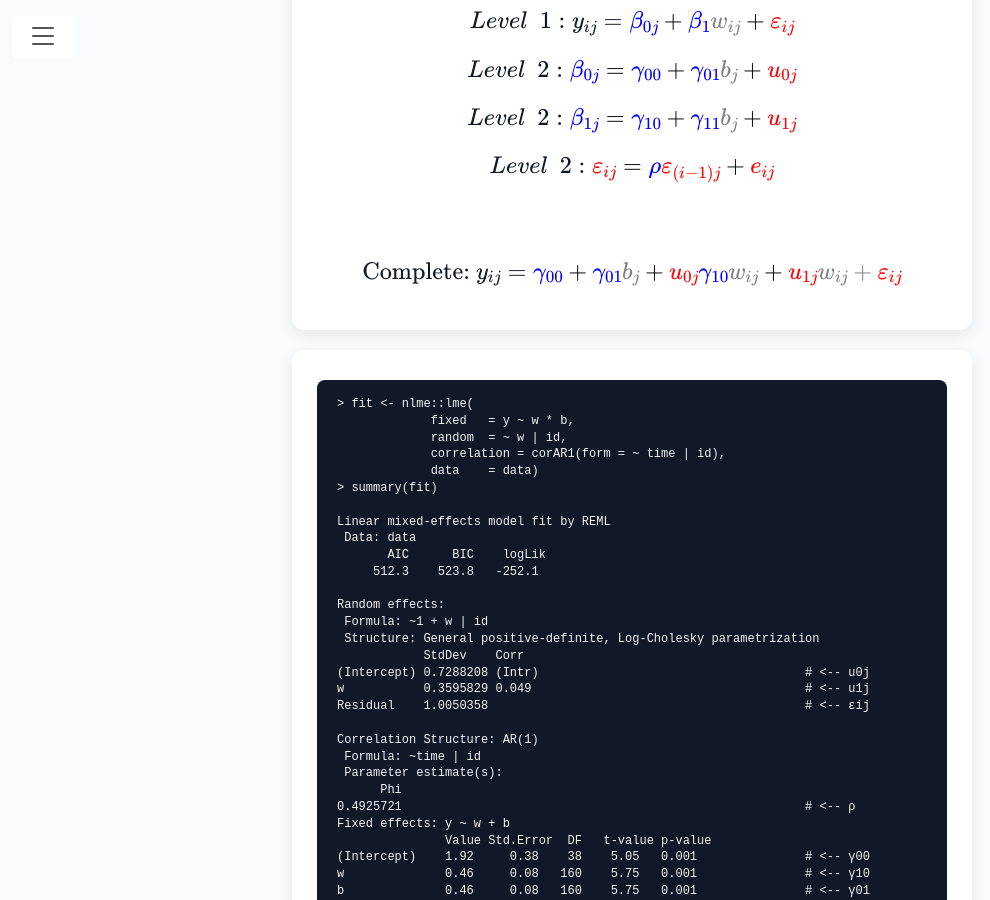
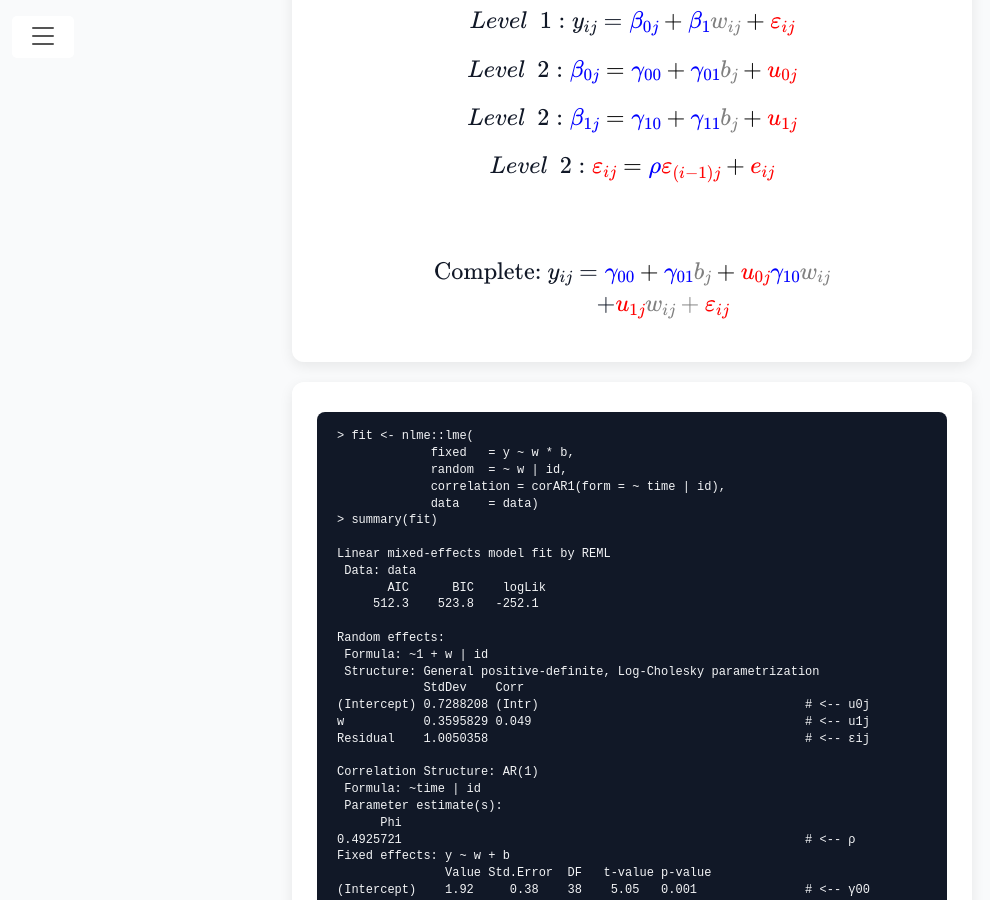
Before and after one commit to lennartseizer/ild, a Jekyll site: the page built from 3.html, in a window 1280 px wide and 900 px high, scrolled down 5550 px. Shown: the whole window, without its empty margins (8-998 px from the left). Built offline with Jekyll 4.4.1, drawn with Linux system fonts in a browser that asks for light colours.

Commit message:
Update 3.html

```diff
--- a/3.html
+++ b/3.html
@@ -423,12 +423,12 @@ b              0.46     0.08   160    5.75   <0.001              # <-- γ01
       <br>
       $$
       \begin{align*}
-\text{Complete: } y_{ij}
-&= \color{blue}\gamma_{00} \color{black}
-  + \color{blue}\gamma_{01}\color{gray}b_{j} \color{black}
-  + \color{red}u_{0j} \color{blue}\gamma_{10}\color{gray}w_{ij} \color{black}
-  + \color{red}u_{1j}\color{gray}w_{ij} + \color{red}\varepsilon_{ij}
-\end{align*}
+      \text{Complete: } y_{ij}
+      &= \color{blue}\gamma_{00} \color{black}
+      + \color{blue}\gamma_{01}\color{gray}b_{j} \color{black}
+      + \color{red}u_{0j} \color{blue}\gamma_{10}\color{gray}w_{ij} \color{black} \\
+      &\quad + \color{red}u_{1j}\color{gray}w_{ij} + \color{red}\varepsilon_{ij}
+      \end{align*}
       $$
       </div>
       <div class="card">
```
